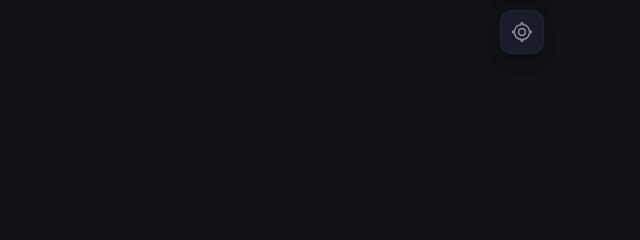
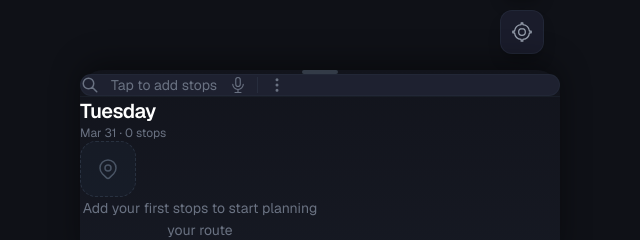
Before and after one commit to yves1-357/tfe-app, a Next.js app in the folder frontend/: page / in a window 1280 px wide. Shown: the part 538-778 px from the top of the page, without its empty margins (320-960 px from the left). Built offline with nearby package versions, Linux system fonts and the light colour scheme.

Commit message:
bottom/panel pour stops

```diff
--- /dev/null
+++ b/frontend/components/BottomPanel.tsx
@@ -0,0 +1,164 @@
+'use client';
+
+import { ReactNode, useState, useRef, useEffect, useCallback } from 'react';
+
+interface BottomPanelProps {
+  children: ReactNode;
+  stopsCount: number;
+  onOptimize: () => void;
+}
+
+export default function BottomPanel({ children, stopsCount, onOptimize }: BottomPanelProps) {
+  const [isExpanded, setIsExpanded] = useState(false);
+  const [dragOffset, setDragOffset] = useState(0);
+  const [isDragging, setIsDragging] = useState(false);
+  const startY = useRef(0);
+  const panelRef = useRef<HTMLDivElement>(null);
+
+  const handleDragStart = useCallback((clientY: number) => {
+    startY.current = clientY;
+    setIsDragging(true);
+  }, []);
+
+  const handleDragMove = useCallback((clientY: number) => {
+    if (!isDragging) return;
+    const delta = clientY - startY.current;
+    setDragOffset(delta);
+  }, [isDragging]);
+
+  const handleDragEnd = useCallback(() => {
+    if (!isDragging) return;
+    setIsDragging(false);
+    if (dragOffset < -60) {
+      setIsExpanded(true);
+    } else if (dragOffset > 60) {
+      setIsExpanded(false);
+    }
+    setDragOffset(0);
+  }, [isDragging, dragOffset]);
+
+  useEffect(() => {
+    const handleMouseMove = (e: MouseEvent) => handleDragMove(e.clientY);
+    const handleMouseUp = () => handleDragEnd();
+    const handleTouchMove = (e: TouchEvent) => handleDragMove(e.touches[0].clientY);
+    const handleTouchEnd = () => handleDragEnd();
+
+    if (isDragging) {
+      window.addEventListener('mousemove', handleMouseMove);
+      window.addEventListener('mouseup', handleMouseUp);
+      window.addEventListener('touchmove', handleTouchMove);
+      window.addEventListener('touchend', handleTouchEnd);
+    }
+    return () => {
+      window.removeEventListener('mousemove', handleMouseMove);
+      window.removeEventListener('mouseup', handleMouseUp);
+      window.removeEventListener('touchmove', handleTouchMove);
+      window.removeEventListener('touchend', handleTouchEnd);
+    };
+  }, [isDragging, handleDragMove, handleDragEnd]);
+
+  const today = new Date();
+  const dayName = today.toLocaleDateString('en-US', { weekday: 'long' });
+  const dateStr = today.toLocaleDateString('en-US', { month: 'short', day: 'numeric' });
+
+  return (
+    <div
+      ref={panelRef}
+      className={`absolute bottom-0 left-0 right-0 bottom-panel-gradient rounded-t-3xl shadow-[0_-8px_30px_rgba(0,0,0,0.4)] z-10 ${
+        !isDragging ? 'bottom-sheet-transition' : ''
+      } ${isExpanded ? 'h-[85vh]' : 'h-auto'}`}
+      style={{
+        transform: isDragging ? `translateY(${dragOffset}px)` : undefined,
+      }}
+    >
+      {/* Drag Handle */}
+      <div
+        className="flex justify-center pt-4 pb-3 cursor-grab active:cursor-grabbing"
+        onMouseDown={(e) => handleDragStart(e.clientY)}
+        onTouchStart={(e) => handleDragStart(e.touches[0].clientY)}
+      >
+        <div className="w-9 h-1 bg-gray-600/60 rounded-full" />
+      </div>
+
+      {/* Search Bar */}
+      <div className="px-4 pb-5">
+        <button
+          type="button"
+          onClick={() => setIsExpanded(!isExpanded)}
+          className="press-effect w-full flex items-center gap-3 px-4 py-3.5 bg-[#1e2130] hover:bg-[#252838] rounded-2xl transition-colors text-left border border-gray-700/20"
+        >
+          <svg className="w-4.5 h-4.5 text-gray-500" fill="none" stroke="currentColor" viewBox="0 0 24 24">
+            <path strokeLinecap="round" strokeLinejoin="round" strokeWidth={2} d="M21 21l-6-6m2-5a7 7 0 11-14 0 7 7 0 0114 0z" />
+          </svg>
+          <span className="text-gray-500 text-sm">Tap to add stops</span>
+          <div className="ml-auto flex items-center gap-2.5 text-gray-500">
+            <svg className="w-4.5 h-4.5" fill="none" stroke="currentColor" viewBox="0 0 24 24">
+              <path strokeLinecap="round" strokeLinejoin="round" strokeWidth={1.5} d="M19 11a7 7 0 01-7 7m0 0a7 7 0 01-7-7m7 7v4m0 0H8m4 0h4m-4-8a3 3 0 01-3-3V5a3 3 0 116 0v6a3 3 0 01-3 3z" />
+            </svg>
+            <div className="w-px h-4 bg-gray-700/40" />
+            <svg className="w-4.5 h-4.5" fill="none" stroke="currentColor" viewBox="0 0 24 24">
+              <path strokeLinecap="round" strokeLinejoin="round" strokeWidth={2} d="M12 5v.01M12 12v.01M12 19v.01M12 6a1 1 0 110-2 1 1 0 010 2zm0 7a1 1 0 110-2 1 1 0 010 2zm0 7a1 1 0 110-2 1 1 0 010 2z" />
+            </svg>
+          </div>
+        </button>
+      </div>
+
+      {/* Divider */}
+      <div className="mx-5 mb-5 border-t border-gray-700/20" />
+
+      {/* Header */}
+      <div className="px-5 pb-5">
+        <div className="flex items-baseline justify-between">
+          <div>
+            <h2 className="text-xl font-semibold text-white tracking-tight">{dayName}</h2>
+            <p className="text-xs text-gray-500 mt-1.5">{dateStr} &middot; {stopsCount} {stopsCount === 1 ? 'stop' : 'stops'}</p>
+          </div>
+          {stopsCount > 0 && (
+            <div className="flex items-center gap-1.5 px-2.5 py-1 bg-blue-500/10 rounded-lg">
+              <div className="w-1.5 h-1.5 rounded-full bg-blue-400" />
+              <span className="text-xs font-medium text-blue-400">{stopsCount}</span>
+            </div>
+          )}
+        </div>
+      </div>
+
+      {/* Content - shown when expanded */}
+      {isExpanded && (
+        <div className="px-4 pb-8 pt-1 overflow-y-auto" style={{ maxHeight: 'calc(85vh - 260px)' }}>
+          {children}
+        </div>
+      )}
+
+      {/* Empty state when collapsed */}
+      {!isExpanded && stopsCount === 0 && (
+        <div className="px-4 pb-6 pt-3">
+          <div className="py-8 text-center">
+            <div className="w-14 h-14 mx-auto mb-3 border border-dashed border-gray-700/60 rounded-2xl flex items-center justify-center bg-gray-800/30">
+              <svg className="w-6 h-6 text-gray-600" fill="none" stroke="currentColor" viewBox="0 0 24 24">
+                <path strokeLinecap="round" strokeLinejoin="round" strokeWidth={1.5} d="M17.657 16.657L13.414 20.9a1.998 1.998 0 01-2.827 0l-4.244-4.243a8 8 0 1111.314 0z" />
+                <path strokeLinecap="round" strokeLinejoin="round" strokeWidth={1.5} d="M15 11a3 3 0 11-6 0 3 3 0 016 0z" />
+              </svg>
+            </div>
+            <p className="text-sm text-gray-500 max-w-[240px] mx-auto leading-relaxed">
+              Add your first stops to start planning your route
+            </p>
+          </div>
+        </div>
+      )}
+
+      {/* Optimize Route button - always visible at bottom */}
+      <div className="px-4 pb-7 pt-4">
+        <button
+          type="button"
+          onClick={stopsCount > 1 ? onOptimize : () => setIsExpanded(true)}
+          className="press-effect w-full py-3.5 bg-gradient-to-r from-blue-600 to-blue-500 hover:from-blue-500 hover:to-blue-400 text-white font-semibold rounded-2xl transition-all flex items-center justify-center gap-2 shadow-lg shadow-blue-600/20 text-sm"
+        >
+          <svg className="w-4 h-4" fill="none" stroke="currentColor" viewBox="0 0 24 24">
+            <path strokeLinecap="round" strokeLinejoin="round" strokeWidth={2} d="M13 10V3L4 14h7v7l9-11h-7z" />
+          </svg>
+          <span>{stopsCount > 1 ? 'Optimize Route' : 'Add Stops'}</span>
+        </button>
+      </div>
+    </div>
+  );
+}
```
